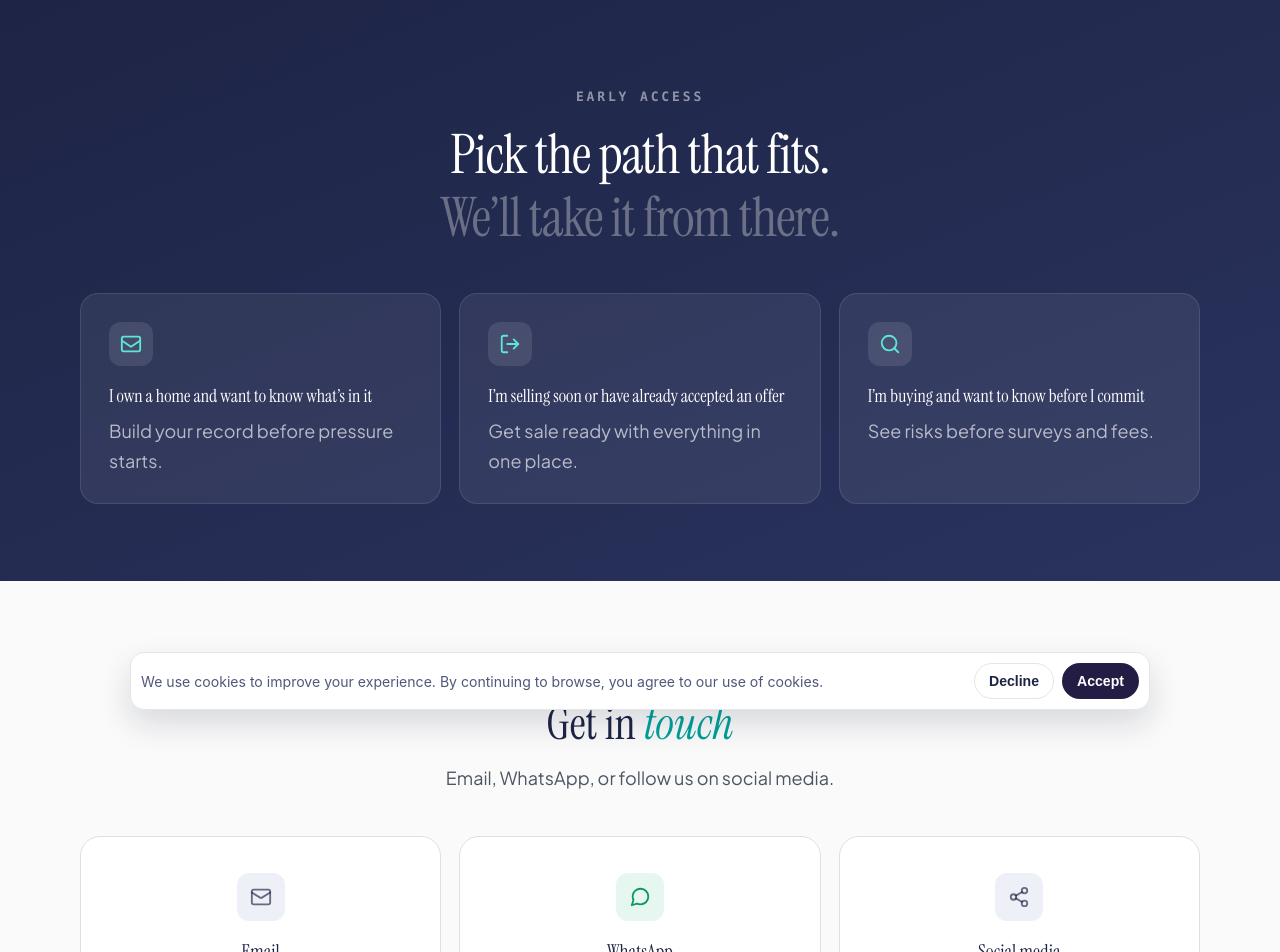
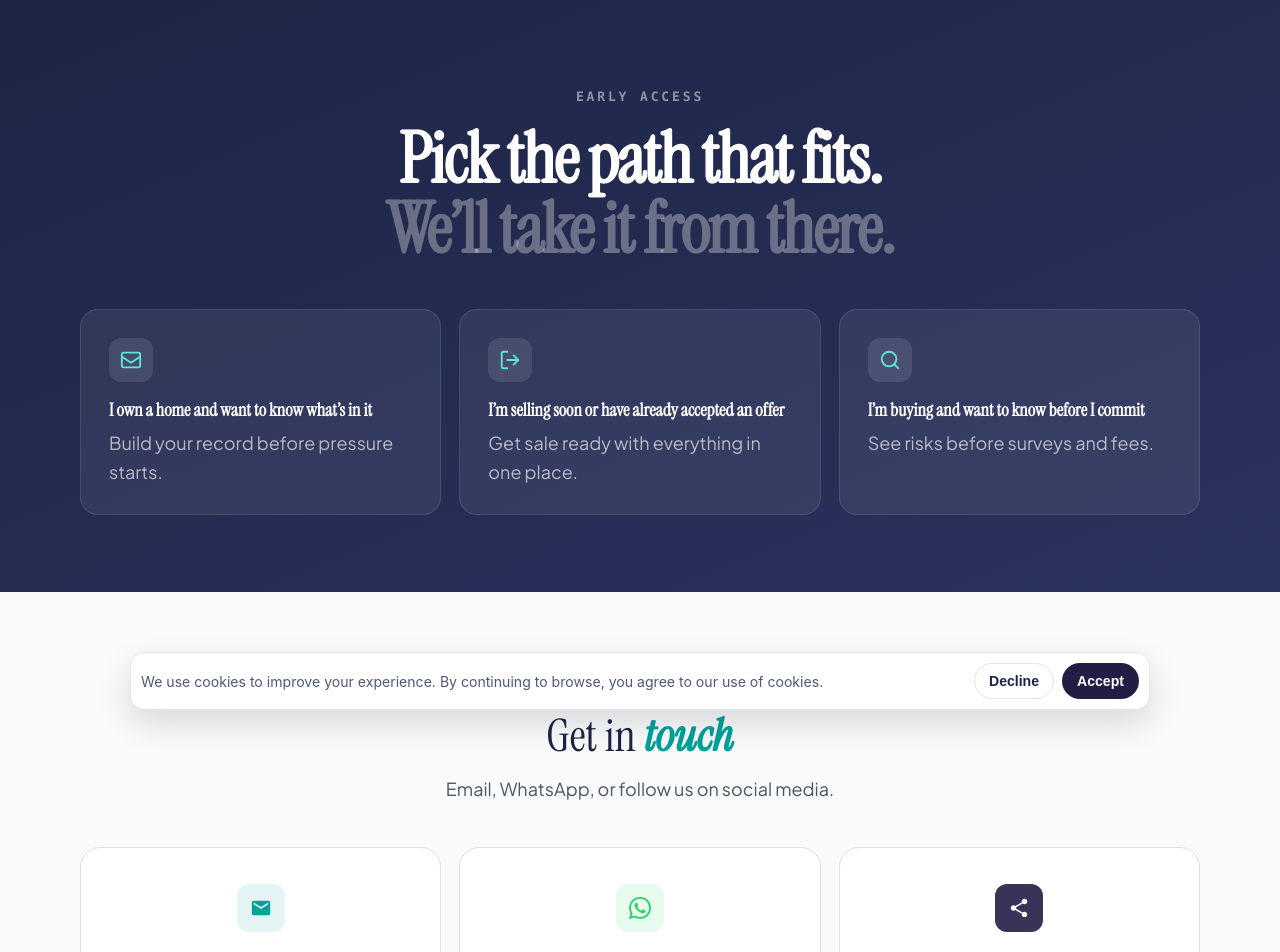
Before and after one commit to vy848698-coder/umovinguwebsite-, a Vue app: page /contact in a window 1280 px wide. Shown: the part 80-1032 px from the top of the page. Built offline with nearby package versions, Linux system fonts and the light colour scheme.

Commit message:
Contact page update

```diff
--- a/src/pages/about.vue
+++ b/src/pages/about.vue
@@ -982,7 +982,7 @@ const steps = [
 
 .footer-brand {
   margin: 0;
-  font-family: 'SF Pro Display', -apple-system, sans-serif;
+  font-family: 'Plus Jakarta Sans', 'SFMono-Regular', ui-monospace, sans-serif;
   font-weight: 700;
   font-size: 1.4rem;
   color: #ffffff;
@@ -1026,11 +1026,12 @@ const steps = [
   color: rgb(255 255 255 / 0.7);
   font-size: 0.9rem;
   line-height: 1.4;
+  font-family: 'Plus Jakarta Sans', 'SFMono-Regular', ui-monospace, sans-serif;
 }
 
 .umu-footer a:hover,
 .umu-footer a:focus-visible {
-  color: #ffffff;
+  color: rgb(0 161 154 / var(--tw-bg-opacity, 1));
 }
 
 .footer-social {
@@ -1055,7 +1056,7 @@ const steps = [
 }
 
 .footer-social a:hover {
-  color: #ffffff;
+  color:rgb(0 161 154 / var(--tw-bg-opacity, 1));
 }
 
 .footer-social a:hover svg {
--- a/src/pages/contact.vue
+++ b/src/pages/contact.vue
@@ -89,7 +89,7 @@
             <div class="form-body">
               <div class="form-group">
                 <label class="form-label" for="fullName">FULL NAME <span class="form-required">*</span></label>
-                <input id="fullName" v-model="formData.fullName" type="text" class="form-input" placeholder="—" required />
+                <input id="fullName" v-model="formData.fullName" type="text" class="form-input" placeholder="Your full name" required />
               </div>
               <div class="form-group">
                 <label class="form-label" for="email">EMAIL ADDRESS <span class="form-required">*</span></label>
@@ -101,7 +101,7 @@
               </div>
               <div class="form-group">
                 <label class="form-label" for="message">ANYTHING ELSE WE SHOULD KNOW? <span class="form-required">*</span></label>
-                <textarea id="message" v-model="formData.message" class="form-input form-textarea" placeholder="A sentence or two is enough..." rows="5"></textarea>
+                <textarea id="message" v-model="formData.message" class="form-input form-textarea" placeholder="A sentence or two is enough..." rows="4"></textarea>
               </div>
               <button type="button" class="form-submit" :disabled="formSubmitting" @click="submitForm">
                 {{ formSubmitting ? 'SENDING...' : 'REQUEST EARLY ACCESS' }}
@@ -139,7 +139,7 @@
           <div class="touch-grid">
             <div class="touch-card">
               <span class="touch-icon touch-icon-email">
-                <svg width="22" height="22" viewBox="0 0 24 24" fill="none" stroke="currentColor" stroke-width="2" stroke-linecap="round" stroke-linejoin="round"><rect x="2" y="4" width="20" height="16" rx="2"/><path d="m22 7-8.97 5.7a1.94 1.94 0 0 1-2.06 0L2 7"/></svg>
+                <svg width="22" height="22" viewBox="0 0 24 24" fill="currentColor"><path d="M20 4H4c-1.1 0-2 .9-2 2v12c0 1.1.9 2 2 2h16c1.1 0 2-.9 2-2V6c0-1.1-.9-2-2-2zm0 4-8 5-8-5V6l8 5 8-5v2z"/></svg>
               </span>
               <h3>Email</h3>
               <p>Drop us an email anytime</p>
@@ -148,7 +148,7 @@
 
             <div class="touch-card">
               <span class="touch-icon touch-icon-whatsapp">
-                <svg width="22" height="22" viewBox="0 0 24 24" fill="none" stroke="currentColor" stroke-width="2" stroke-linecap="round" stroke-linejoin="round"><path d="M21 11.5a8.38 8.38 0 0 1-.9 3.8 8.5 8.5 0 0 1-7.6 4.7 8.38 8.38 0 0 1-3.8-.9L3 21l1.9-5.7a8.38 8.38 0 0 1-.9-3.8 8.5 8.5 0 0 1 4.7-7.6 8.38 8.38 0 0 1 3.8-.9h.5a8.48 8.48 0 0 1 8 8v.5z"/></svg>
+                <svg width="22" height="22" viewBox="0 0 24 24" fill="currentColor"><path d="M17.472 14.382c-.297-.149-1.758-.867-2.03-.967-.273-.099-.471-.148-.67.15-.197.297-.767.966-.94 1.164-.173.199-.347.223-.644.075-.297-.15-1.255-.463-2.39-1.475-.883-.788-1.48-1.761-1.653-2.059-.173-.297-.018-.458.13-.606.134-.133.298-.347.446-.52.149-.174.198-.298.298-.497.099-.198.05-.371-.025-.52-.075-.149-.669-1.612-.916-2.207-.242-.579-.487-.5-.669-.51-.173-.008-.371-.01-.57-.01-.198 0-.52.074-.792.372-.272.297-1.04 1.016-1.04 2.479 0 1.462 1.065 2.875 1.213 3.074.149.198 2.096 3.2 5.077 4.487.709.306 1.262.489 1.694.625.712.227 1.36.195 1.871.118.571-.085 1.758-.719 2.006-1.413.248-.694.248-1.289.173-1.413-.074-.124-.272-.198-.57-.347m-5.421 7.403h-.004a9.87 9.87 0 0 1-5.031-1.378l-.361-.214-3.741.982.998-3.648-.235-.374a9.86 9.86 0 0 1-1.51-5.26c.001-5.45 4.436-9.884 9.888-9.884 2.64 0 5.122 1.03 6.988 2.898a9.825 9.825 0 0 1 2.893 6.994c-.003 5.45-4.437 9.884-9.885 9.884m8.413-18.297A11.815 11.815 0 0 0 12.05 0C5.495 0 .16 5.335.157 11.892c0 2.096.547 4.142 1.588 5.945L.057 24l6.305-1.654a11.882 11.882 0 0 0 5.683 1.448h.005c6.554 0 11.89-5.335 11.893-11.893a11.821 11.821 0 0 0-3.48-8.413z"/></svg>
               </span>
               <h3>WhatsApp</h3>
               <p>Chat with us directly</p>
@@ -157,7 +157,7 @@
 
             <div class="touch-card">
               <span class="touch-icon touch-icon-social">
-                <svg width="22" height="22" viewBox="0 0 24 24" fill="none" stroke="currentColor" stroke-width="2" stroke-linecap="round" stroke-linejoin="round"><circle cx="18" cy="5" r="3"/><circle cx="6" cy="12" r="3"/><circle cx="18" cy="19" r="3"/><line x1="8.59" y1="13.51" x2="15.42" y2="17.49"/><line x1="15.41" y1="6.51" x2="8.59" y2="10.49"/></svg>
+                <svg width="22" height="22" viewBox="0 0 24 24" fill="currentColor"><path d="M18 16.08c-.76 0-1.44.3-1.96.77L8.91 12.7c.05-.23.09-.46.09-.7s-.04-.47-.09-.7l7.05-4.11c.54.5 1.25.81 2.04.81 1.66 0 3-1.34 3-3s-1.34-3-3-3-3 1.34-3 3c0 .24.04.47.09.7L8.04 9.81C7.5 9.31 6.79 9 6 9c-1.66 0-3 1.34-3 3s1.34 3 3 3c.79 0 1.5-.31 2.04-.81l7.12 4.16c-.05.21-.08.43-.08.65 0 1.61 1.31 2.92 2.92 2.92 1.61 0 2.92-1.31 2.92-2.92s-1.31-2.92-2.92-2.92z"/></svg>
               </span>
               <h3>Social media</h3>
               <p>Follow us and stay connected</p>
@@ -590,10 +590,10 @@ async function submitForm() {
 .hero-heading {
   margin: 0;
   font-family: 'Instrument Serif', serif;
-  font-weight: 500;
-  font-size: clamp(2rem, 5.5vw, 3.4rem);
-  line-height: 1.15;
-  letter-spacing: -0.02em;
+  font-weight: 700;
+  font-size: clamp(2rem, 5.5vw, 4.4rem);
+  line-height: 1;
+  letter-spacing: -0.025em;
 }
 
 .hero-title-white {
@@ -648,9 +648,9 @@ async function submitForm() {
 .path-card h3 {
   margin: 0 0 8px;
   font-family: 'Instrument Serif', serif;
-  font-weight: 400;
+  font-weight: 700;
   font-size: clamp(0.95rem, 1.5vw, 1.12rem);
-  line-height: 1.35;
+  line-height: 1.25rem;
   color: #ffffff;
 }
 
@@ -678,8 +678,9 @@ async function submitForm() {
 
 .form-header {
   background: linear-gradient(158deg, var(--dark) 0%, var(--dark-2) 100%);
-  border-radius: 18px 18px 0 0;
+  border-radius: 18px;
   padding: clamp(18px, 3vw, 24px) clamp(24px, 3vw, 32px);
+  margin-bottom: clamp(20px, 3vw, 28px);
 }
 
 .form-header-eyebrow {
@@ -697,16 +698,16 @@ async function submitForm() {
   font-family: 'Instrument Serif', serif;
   font-weight: 400;
   font-size: clamp(1.05rem, 2.2vw, 1.3rem);
-  line-height: 1.3;
+  line-height: 28px;
   color: #ffffff;
 }
 
 .form-body {
-  background: #f8f7f5;
-  border: 1.5px dashed #d0cdc6;
-  border-top: none;
-  border-radius: 0 0 18px 18px;
+  background-color: rgb(244 241 238 / var(--tw-bg-opacity, 1));
+  border: 1px solid rgb(94 230 214 / 0.5);
+  border-radius: 16px;
   padding: clamp(28px, 4vw, 40px) clamp(28px, 3vw, 40px);
+  /* box-shadow: 0 4px 24px rgb(0 0 0 / 0.05); */
 }
 
 .form-group {
@@ -716,11 +717,11 @@ async function submitForm() {
 .form-label {
   display: block;
   margin-bottom: 8px;
-  font-size: 0.68rem;
+  font-size: 0.7rem;
   font-weight: 700;
   letter-spacing: 0.12em;
   text-transform: uppercase;
-  color: rgba(35, 29, 69, 0.5);
+  color: rgba(35, 29, 69, 0.45);
 }
 
 .form-required {
@@ -729,11 +730,11 @@ async function submitForm() {
 
 .form-input {
   width: 100%;
-  padding: 14px 16px;
-  border: 1px solid #e0ddd6;
-  border-radius: 8px;
+  padding: 14px 18px;
+  border: 1px solid rgb(226 229 234 / 0.8);
+  border-radius: 10px;
   background: #ffffff;
-  font-size: 0.95rem;
+  font-size: 16px;
   font-family: inherit;
   color: var(--ink);
   outline: none;
@@ -741,7 +742,8 @@ async function submitForm() {
 }
 
 .form-input::placeholder {
-  color: #b5b0a8;
+  color: rgb(180 176 168 / 0.7);
+  font-style: italic;
 }
 
 .form-input:focus {
@@ -821,9 +823,10 @@ async function submitForm() {
 
 .form-trust-card p {
   margin: 0;
-  font-size: 0.82rem;
-  line-height: 1.45;
-  color: var(--muted);
+  font-family: 'Plus Jakarta Sans', sans-serif;
+  font-size: 18px;
+  line-height: 1.625;
+  color: rgb(75 85 99 / 1);
 }
 
 /* ── Get in Touch ── */
@@ -854,6 +857,7 @@ async function submitForm() {
 
 .touch-heading em {
   color: var(--accent);
+  font-weight: 600;
 }
 
 .touch-sub {
@@ -887,21 +891,34 @@ async function submitForm() {
   height: 48px;
   border-radius: 12px;
   margin-bottom: 18px;
+  transition: background 0.2s ease;
 }
 
 .touch-icon-email {
-  background: #eef0f8;
-  color: rgb(35 29 69 / 0.65);
+  background: rgb(0 161 154 / 0.1);
+  color: var(--accent);
 }
 
 .touch-icon-whatsapp {
-  background: #e6f7f2;
-  color: #0e9a5a;
+  background: rgb(37 211 102 / 0.1);
+  color: rgb(37 211 102);
 }
 
 .touch-icon-social {
-  background: #eef0f8;
-  color: rgb(35 29 69 / 0.65);
+  background: rgb(35 29 69 / 0.9);
+  color: #ffffff;
+}
+
+.touch-card:hover .touch-icon-email {
+  background: rgb(0 161 154 / 0.2);
+}
+
+.touch-card:hover .touch-icon-whatsapp {
+  background: rgb(37 211 102 / 0.2);
+}
+
+.touch-card:hover .touch-icon-social {
+  background: rgb(35 29 69 / 1);
 }
 
 .touch-card h3 {
@@ -958,8 +975,8 @@ async function submitForm() {
 }
 
 .touch-social-row a:hover {
-  background: #e0e0e0;
-  color: var(--ink);
+  background: rgb(0 161 154 / 1);
+  color: #ffffff;
 }
 
 /* ── Questions CTA ── */
@@ -1064,7 +1081,7 @@ async function submitForm() {
 
 .footer-brand {
   margin: 0;
-  font-family: 'Instrument Serif', serif;
+  font-family: 'Plus Jakarta Sans', 'SFMono-Regular', ui-monospace, sans-serif;
   font-weight: 700;
   font-size: clamp(1.3rem, 2.5vw, 1.7rem);
   color: #ffffff;
@@ -1107,11 +1124,12 @@ async function submitForm() {
   color: rgb(255 255 255 / 0.7);
   font-size: 0.9rem;
   line-height: 1.4;
+  font-family: 'Plus Jakarta Sans', 'SFMono-Regular', ui-monospace, sans-serif;
 }
 
 .umu-footer a:hover,
 .umu-footer a:focus-visible {
-  color: #ffffff;
+  color:rgb(0 161 154 / var(--tw-bg-opacity, 1));
 }
 
 .footer-social {
@@ -1136,7 +1154,7 @@ async function submitForm() {
 }
 
 .footer-social a:hover {
-  color: #ffffff;
+  color:rgb(0 161 154 / var(--tw-bg-opacity, 1));
 }
 
 .footer-social a:hover svg {
--- a/src/pages/product.vue
+++ b/src/pages/product.vue
@@ -1223,7 +1223,7 @@ const timeline = [
 
 .footer-brand {
   margin: 0;
-  font-family: 'SF Pro Display', -apple-system, sans-serif;
+  font-family: 'Plus Jakarta Sans', 'SFMono-Regular', ui-monospace, sans-serif;
   font-weight: 700;
   font-size: 1.4rem;
   color: #ffffff;
@@ -1267,11 +1267,12 @@ const timeline = [
   color: rgb(255 255 255 / 0.7);
   font-size: 0.9rem;
   line-height: 1.4;
+  font-family: 'Plus Jakarta Sans', 'SFMono-Regular', ui-monospace, sans-serif;
 }
 
 .umu-footer a:hover,
 .umu-footer a:focus-visible {
-  color: #ffffff;
+  color:rgb(0 161 154 / var(--tw-bg-opacity, 1));
 }
 
 .footer-social {
@@ -1296,7 +1297,7 @@ const timeline = [
 }
 
 .footer-social a:hover {
-  color: #ffffff;
+ color:rgb(0 161 154 / var(--tw-bg-opacity, 1));
 }
 
 .footer-social a:hover svg {
--- a/src/pages/umoving.vue
+++ b/src/pages/umoving.vue
@@ -2170,7 +2170,7 @@ font-size: 12px;
 
 .footer-brand {
   margin: 0;
-  font-family: 'Instrument Serif', serif;
+  font-family: 'Plus Jakarta Sans', 'SFMono-Regular', ui-monospace, sans-serif;
   font-weight: 700;
   font-size: clamp(1.3rem, 2.5vw, 1.7rem);
   color: #ffffff;
@@ -2213,11 +2213,12 @@ font-size: 12px;
   color: rgb(255 255 255 / 0.7);
   font-size: 0.9rem;
   line-height: 1.4;
+  font-family: 'Plus Jakarta Sans', 'SFMono-Regular', ui-monospace, sans-serif;
 }
 
 .umu-footer a:hover,
 .umu-footer a:focus-visible {
-  color: #ffffff;
+  color: rgb(0 161 154 / var(--tw-bg-opacity, 1));
 }
 
 .footer-social {
@@ -2242,7 +2243,7 @@ font-size: 12px;
 }
 
 .footer-social a:hover {
-  color: #ffffff;
+  color: rgb(0 161 154 / var(--tw-bg-opacity, 1));
 }
 
 .footer-social a:hover svg {
```
Also changed, not shown: public/social.png (added).
